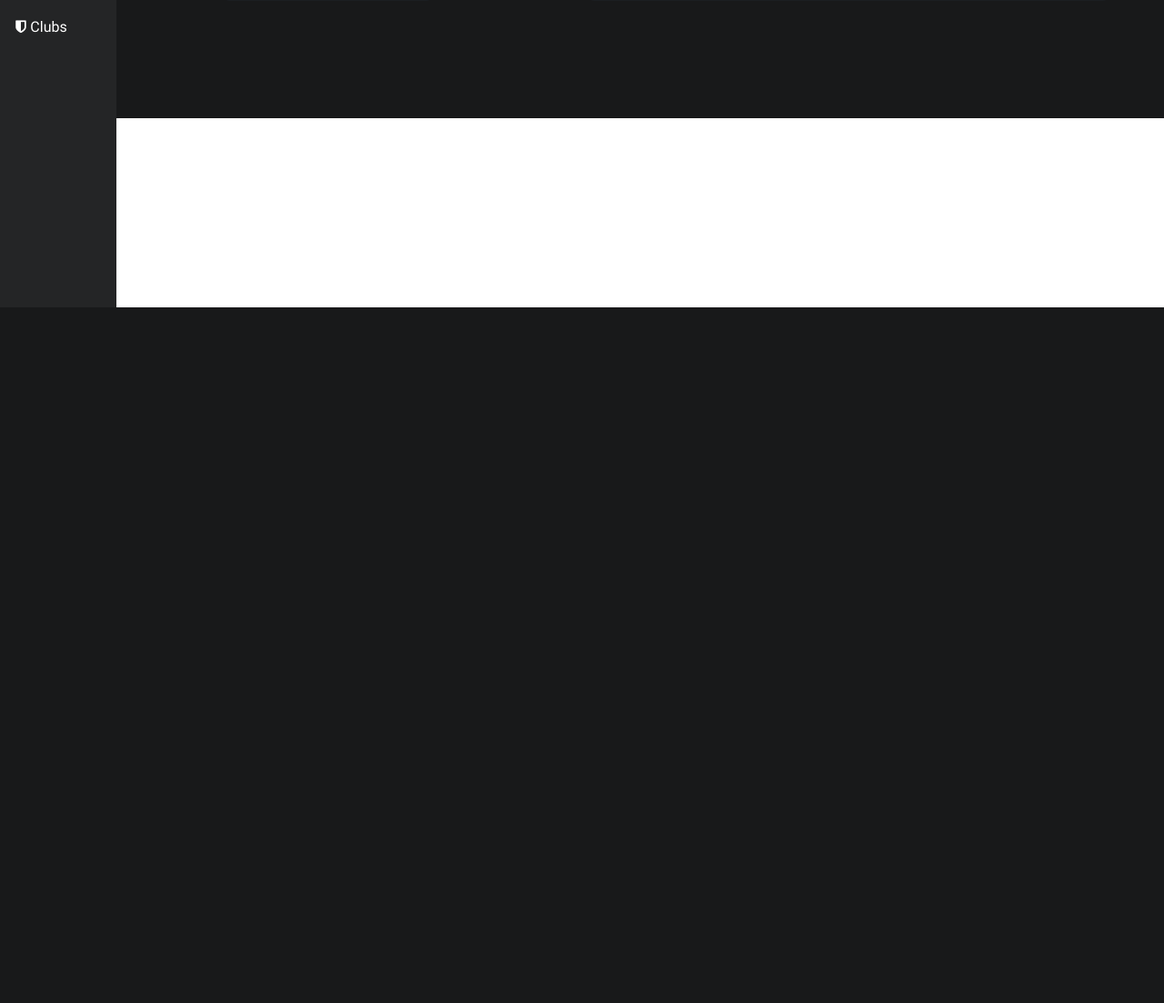
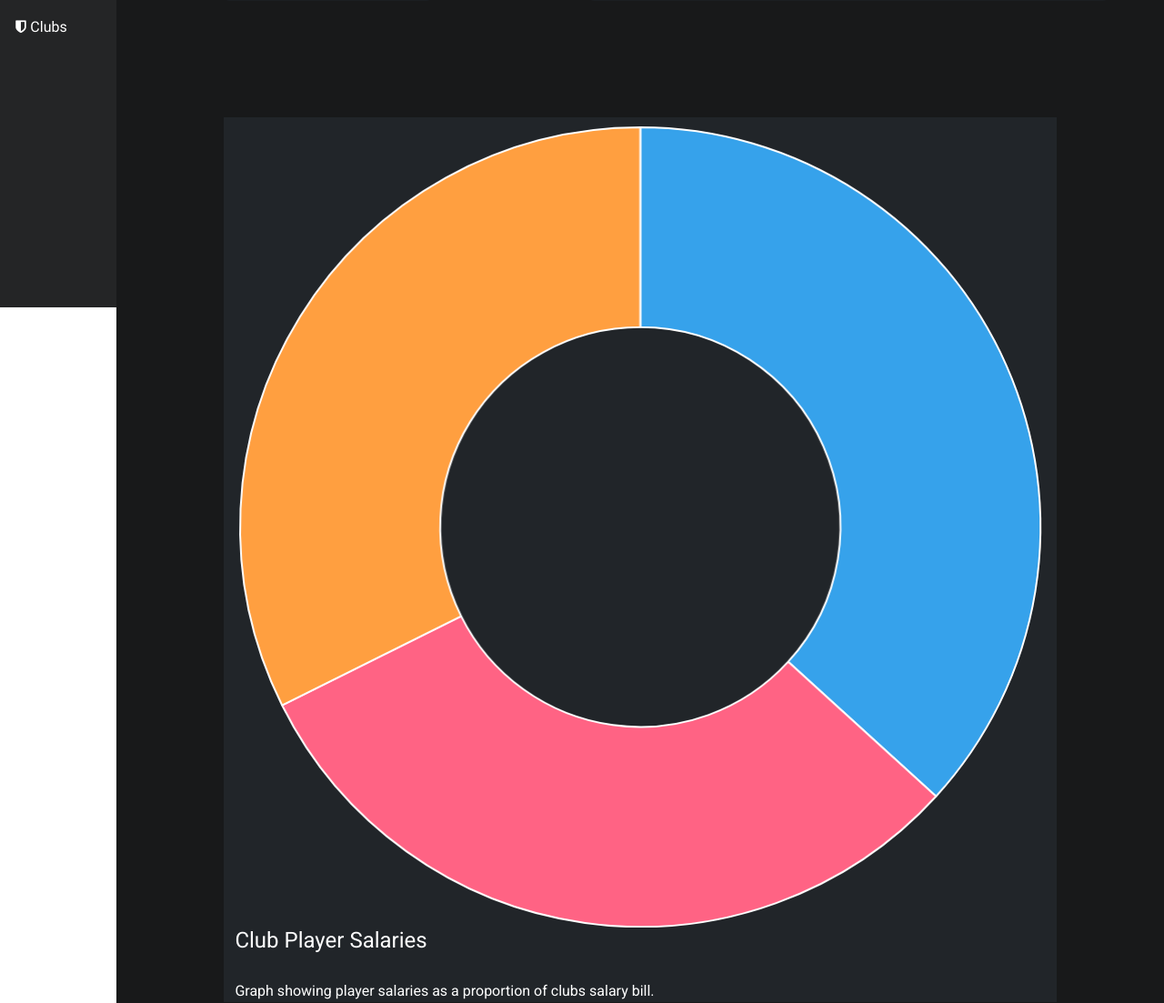
Before and after one commit to arthurmilner01/systems-development-group-project, a Flask app: page /clubs/REDNORTH in a window 1280 px wide. Shown: the part 462-1565 px from the top of the page at 91% size. Before the commit the page ends 800 px from the top, so only its background shows below. Run offline with Flask 2, Linux system fonts and the light colour scheme; data comes from the database, SQL or seed files in the repository; some libraries are stand-ins or nearby versions.

Commit message:
Added pie chart

```diff
--- a/Dashboard/main.py
+++ b/Dashboard/main.py
@@ -137,7 +137,11 @@
       cur.execute("SELECT player_name, salary, start_of_contract, contract_duration, games_played_this_year, games_won, future_games FROM Players WHERE current_team = ?", (clubName,))
       players = cur.fetchall()
       clubValues = [0,0,0,0,0,0]
+      playerSalaries = []
+      playerNames = []
       for player in players:
+         playerSalaries.append((player[1] * 1000))
+         playerNames.append(player[0])
          playerWeeksLeftInContract = getWeeksLeftInContract(player[2], player[3])
          playerPrices = calculatePrices((player[1] * 1000), player[5], playerWeeksLeftInContract, player[4], player[6])
          for i in range(len(playerPrices)):
@@ -147,7 +151,7 @@
    conn.close()
 
 
-   return render_template('clubdetails.html', clubName = clubName, clubData = clubData, clubValues = clubValues)
+   return render_template('clubdetails.html', clubName = clubName, clubData = clubData, clubValues = clubValues, playerSalaries=playerSalaries, playerNames=playerNames )
 
 
 if __name__ == "__main__":
--- a/Dashboard/templates/clubdetails.html
+++ b/Dashboard/templates/clubdetails.html
@@ -18,6 +18,16 @@
       <div class="card text-white bg-dark mb-3" style="width: 50%; margin-right: 5%; margin-left: 5%;">
           <canvas id="club-value-chart" width="720", height="366"></canvas>
       </div>
+  </div>
+
+  <div class="row">
+    <div class="card-horizontal text-white bg-dark mb-6" style="width: 80%; margin-left: 10%; margin-right: 10%;">
+        <canvas id="club-salaries-chart" width="720", height="366"></canvas>
+        <div class="card-body">
+            <h4 class="card-title">Club Player Salaries<br><br></h4>
+            <p class="card-text">Graph showing player salaries as a proportion of clubs salary bill.</p>
+        </div>
+    </div>
   </div>
 
 </div>
@@ -53,6 +63,21 @@
       }
     });
 
+    const ctx1 = document.getElementById('club-salaries-chart');
+
+    new Chart(ctx1, {
+      type: 'doughnut',
+      data: {
+        labels: [],
+        datasets: [{
+          label: 'Player salaries for this club',
+          data: {{playerSalaries}},
+          hoverOffset: 4
+        }]
+      },
+    }
+    )
+
 </script>
 
 {% endblock %}
```
